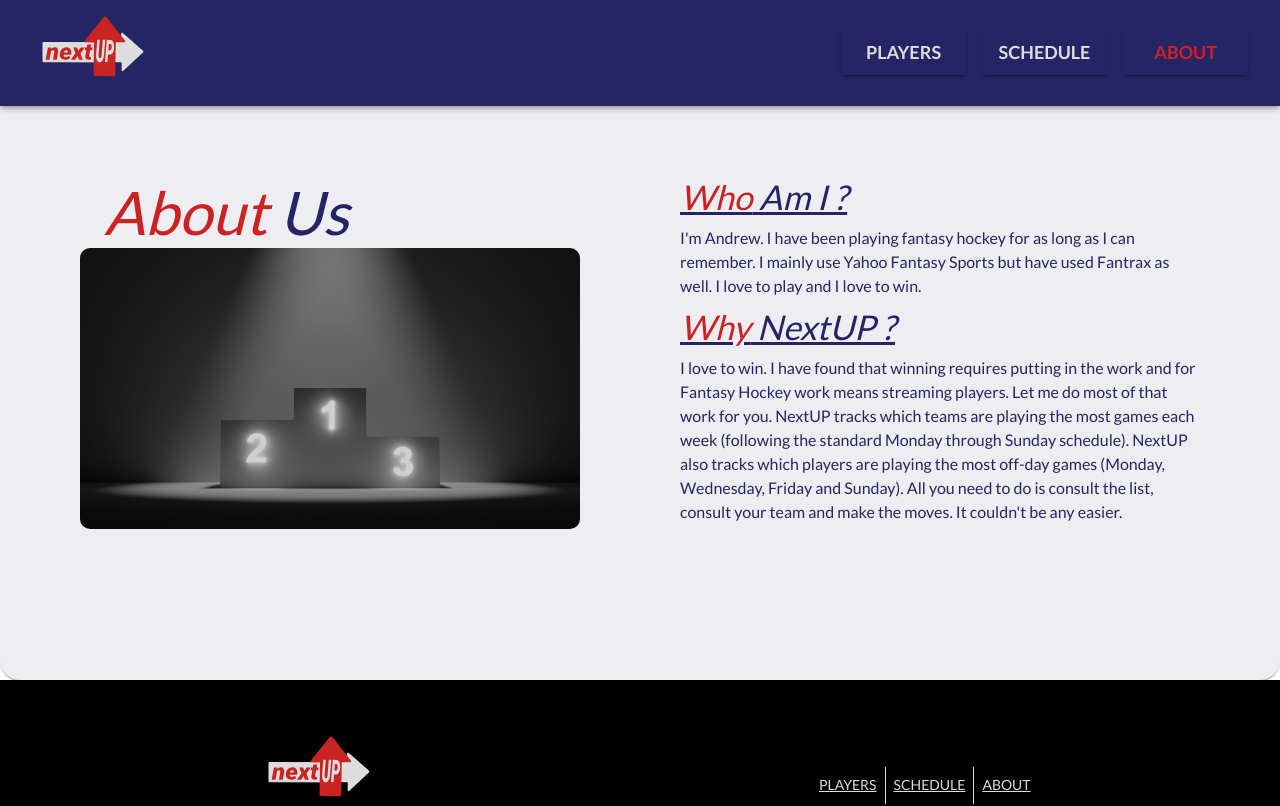
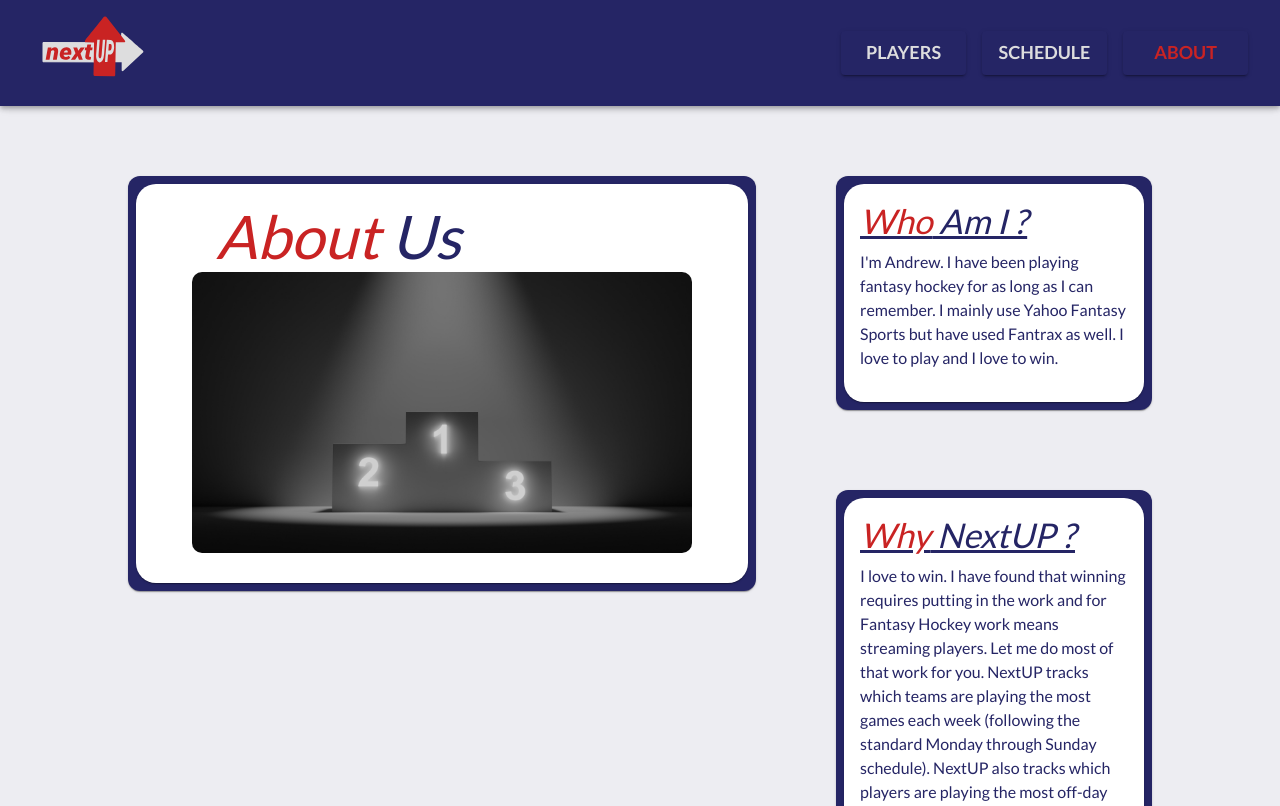
Before and after one commit to apreynolds1989/nextUP, a React (Create React App) app: page /nextUP/about in a window 1280 px wide. Shown: the top 806 px of the page. Built offline with nearby package versions, Linux system fonts and the light colour scheme.

Commit message:
Added Cards to About page

```diff
--- a/src/assets/theme.js
+++ b/src/assets/theme.js
@@ -124,3 +124,13 @@ export const scheduleTableCellsSx = {
     minWidth: '125px',
     color: palette.gtBlue,
 };
+
+export const outerCardSx = {
+    borderRadius: 3,
+    padding: 1,
+    backgroundColor: palette.gtBlue,
+};
+
+export const innerCardSx = {
+    borderRadius: 5,
+};
--- a/src/components/GameDayBox.jsx
+++ b/src/components/GameDayBox.jsx
@@ -9,7 +9,7 @@ import {
 } from '@mui/material';
 import React from 'react';
 import { weeklyGames } from '../assets/data/games';
-import { palette } from '../assets/theme';
+import { outerCardSx, innerCardSx } from '../assets/theme';
 
 export const GameDayBox = ({ day }) => {
     const gamesArr = weeklyGames[day];
@@ -17,15 +17,13 @@ export const GameDayBox = ({ day }) => {
     return (
         <Card
             sx={{
-                borderRadius: 3,
-                padding: 1,
-                backgroundColor: palette.gtBlue,
+                ...outerCardSx,
             }}
         >
             <Card
                 sx={{
-                    borderRadius: 5,
                     maxWidth: '500px',
+                    ...innerCardSx,
                 }}
             >
                 <CardContent>
--- a/src/pages/About.jsx
+++ b/src/pages/About.jsx
@@ -1,7 +1,11 @@
 import React from 'react';
 import { Box, Card, CardContent, Typography } from '@mui/material';
-import { tableContainer } from '../assets/theme';
-import { palette } from '../assets/theme';
+import {
+    palette,
+    tableContainer,
+    outerCardSx,
+    innerCardSx,
+} from '../assets/theme';
 import podium from '../assets/img/podium.jpg';
 
 export const About = () => {
@@ -10,7 +14,7 @@ export const About = () => {
             <CardContent>
                 <Box
                     sx={{
-                        maxWidth: '1200px',
+                        maxWidth: '80vw',
                         margin: 'auto',
                         marginTop: 20,
                     }}
@@ -19,9 +23,59 @@ export const About = () => {
                         sx={{
                             display: 'flex',
                             flexDirection: 'row',
-                            justifyContent: 'space-between',
+                            justifyContent: 'center',
                         }}
                     >
+                        <Box
+                            sx={{
+                                alignItems: 'flex-start',
+                                marginRight: 10,
+                            }}
+                        >
+                            <AboutUsTitleCard />
+                        </Box>
+                        <Box
+                            sx={{
+                                flexDirection: 'column',
+
+                                maxWidth: '600px',
+                            }}
+                        >
+                            <Box
+                                sx={{
+                                    marginBottom: 10,
+                                }}
+                            >
+                                <WhoAmICard />
+                            </Box>
+                            <Box
+                                sx={{
+                                    marginBottom: 7,
+                                }}
+                            >
+                                <WhyNextUpCard />
+                            </Box>
+                        </Box>
+                    </Box>
+                </Box>
+            </CardContent>
+        </Card>
+    );
+};
+
+const AboutUsTitleCard = () => {
+    return (
+        <Card
+            sx={{
+                ...outerCardSx,
+            }}
+        >
+            <Card
+                sx={{
+                    ...innerCardSx,
+                }}
+            >
+                <CardContent>
                     <Box
                         sx={{
                             flexDirection: 'column',
@@ -29,9 +83,7 @@ export const About = () => {
                         }}
                     >
                         <Typography variant='h2' sx={{ paddingLeft: 3 }}>
-                                <span style={{ color: palette.gtRed }}>
-                                    About
-                                </span>{' '}
+                            <span style={{ color: palette.gtRed }}>About</span>{' '}
                             Us
                         </Typography>
                         <img
@@ -43,23 +95,32 @@ export const About = () => {
                             }}
                         ></img>
                     </Box>
-                        <Box
+                </CardContent>
+            </Card>
+        </Card>
+    );
+};
+
+const WhoAmICard = () => {
+    return (
+        <Card
             sx={{
-                                flexDirection: 'column',
-                                paddingX: 5,
-                                maxWidth: '600px',
+                ...outerCardSx,
             }}
         >
+            <Card
+                sx={{
+                    ...innerCardSx,
+                }}
+            >
+                <CardContent>
                     <Typography
                         variant='h4'
                         sx={{
                             marginBottom: 1,
                         }}
                     >
-                                <span style={{ color: palette.gtRed }}>
-                                    Who
-                                </span>{' '}
-                                Am I ?
+                        <span style={{ color: palette.gtRed }}>Who</span> Am I ?
                     </Typography>
                     <Typography
                         variant='body1'
@@ -67,21 +128,38 @@ export const About = () => {
                             marginBottom: 1,
                         }}
                     >
-                                I'm Andrew. I have been playing fantasy hockey
-                                for as long as I can remember. I mainly use
-                                Yahoo Fantasy Sports but have used Fantrax as
-                                well. I love to play and I love to win.
+                        I'm Andrew. I have been playing fantasy hockey for as
+                        long as I can remember. I mainly use Yahoo Fantasy
+                        Sports but have used Fantrax as well. I love to play and
+                        I love to win.
                     </Typography>
+                </CardContent>
+            </Card>
+        </Card>
+    );
+};
+
+const WhyNextUpCard = () => {
+    return (
+        <Card
+            sx={{
+                ...outerCardSx,
+            }}
+        >
+            <Card
+                sx={{
+                    ...innerCardSx,
+                }}
+            >
+                <CardContent>
                     <Typography
                         variant='h4'
                         sx={{
                             marginBottom: 1,
                         }}
                     >
-                                <span style={{ color: palette.gtRed }}>
-                                    Why
-                                </span>{' '}
-                                NextUP ?
+                        <span style={{ color: palette.gtRed }}>Why</span> NextUP
+                        ?
                     </Typography>
                     <Typography
                         variant='body1'
@@ -89,22 +167,18 @@ export const About = () => {
                             marginBottom: 1,
                         }}
                     >
-                                I love to win. I have found that winning
-                                requires putting in the work and for Fantasy
-                                Hockey work means streaming players. Let me do
-                                most of that work for you. NextUP tracks which
-                                teams are playing the most games each week
-                                (following the standard Monday through Sunday
-                                schedule). NextUP also tracks which players are
-                                playing the most off-day games (Monday,
-                                Wednesday, Friday and Sunday). All you need to
-                                do is consult the list, consult your team and
-                                make the moves. It couldn't be any easier.
+                        I love to win. I have found that winning requires
+                        putting in the work and for Fantasy Hockey work means
+                        streaming players. Let me do most of that work for you.
+                        NextUP tracks which teams are playing the most games
+                        each week (following the standard Monday through Sunday
+                        schedule). NextUP also tracks which players are playing
+                        the most off-day games (Monday, Wednesday, Friday and
+                        Sunday). All you need to do is consult the list, consult
+                        your team and make the moves. It couldn't be any easier.
                     </Typography>
-                        </Box>
-                    </Box>
-                </Box>
                 </CardContent>
+            </Card>
         </Card>
     );
 };
```
Lines whose indentation alone changed are shown as unchanged.
